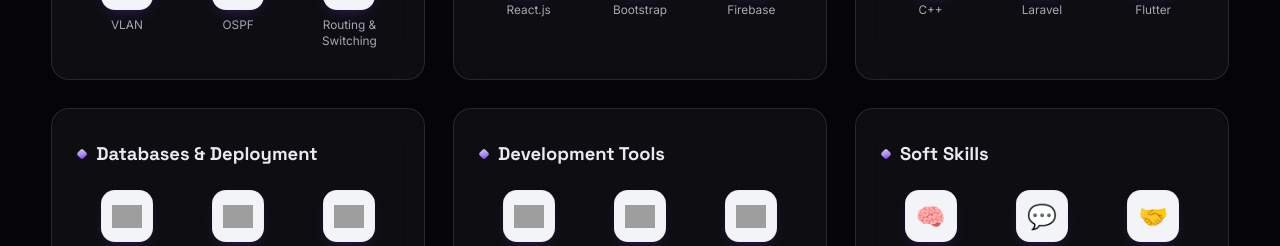
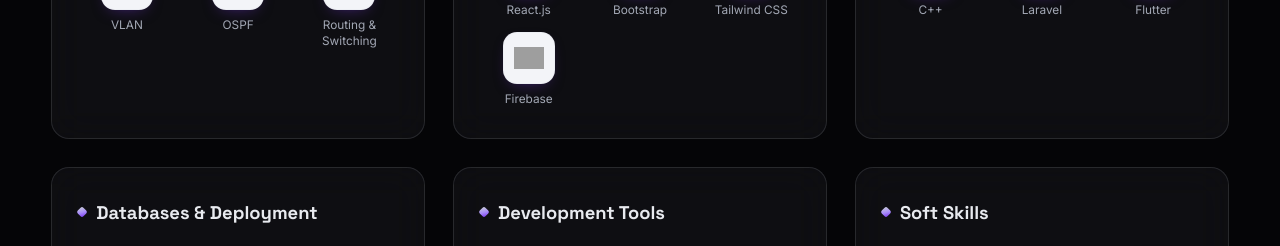
Before and after one commit to ukree1/Jerson_Resume, a plain HTML site: page index.html in a window 1280 px wide. Shown: the part 2196-2442 px from the top of the page. Drawn offline with Linux system fonts and the light colour scheme; grey boxes are pictures that could not be loaded.

Commit message:
updatev1.2

```diff
--- a/index.html
+++ b/index.html
@@ -565,7 +565,7 @@
 const D = 'https://cdn.jsdelivr.net/gh/devicons/devicon@v2.16.0/icons/';
 const skills = {
   "Networking":[["Cisco Packet Tracer","🌐"],["Cisco IOS","⌨️"],["TCP/IP","🔗"],["VLAN","🧩"],["OSPF","🛰️"],["Routing & Switching","🔀"]],
-  "Web Development":[["HTML5","dev:html5/html5-original"],["CSS3","dev:css3/css3-original"],["JavaScript","dev:javascript/javascript-original"],["React.js","dev:react/react-original"],["Bootstrap","dev:bootstrap/bootstrap-original"],["Firebase","dev:firebase/firebase-plain"]],
+  "Web Development":[["HTML5","dev:html5/html5-original"],["CSS3","dev:css3/css3-original"],["JavaScript","dev:javascript/javascript-original"],["React.js","dev:react/react-original"],["Bootstrap","dev:bootstrap/bootstrap-original"],["Tailwind CSS","dev:tailwindcss/tailwindcss-original"],["Firebase","dev:firebase/firebase-plain"]],
   "Programming & Frameworks":[["Python","dev:python/python-original"],["PHP","dev:php/php-original"],["Dart","dev:dart/dart-original"],["C++","dev:cplusplus/cplusplus-original"],["Laravel","dev:laravel/laravel-original"],["Flutter","dev:flutter/flutter-original"]],
   "Databases & Deployment":[["SQL","dev:mysql/mysql-original"],["NoSQL","dev:mongodb/mongodb-original"],["Firebase Hosting","dev:firebase/firebase-plain"],["Vercel","dev:vercel/vercel-original"],["Netlify","dev:netlify/netlify-original"]],
   "Development Tools":[["Visual Studio Code","dev:vscode/vscode-original"],["Visual Studio 2022","dev:visualstudio/visualstudio-plain"],["Git","dev:git/git-original"],["GitHub","dev:github/github-original"],["Vite","dev:vitejs/vitejs-original"]],
```
